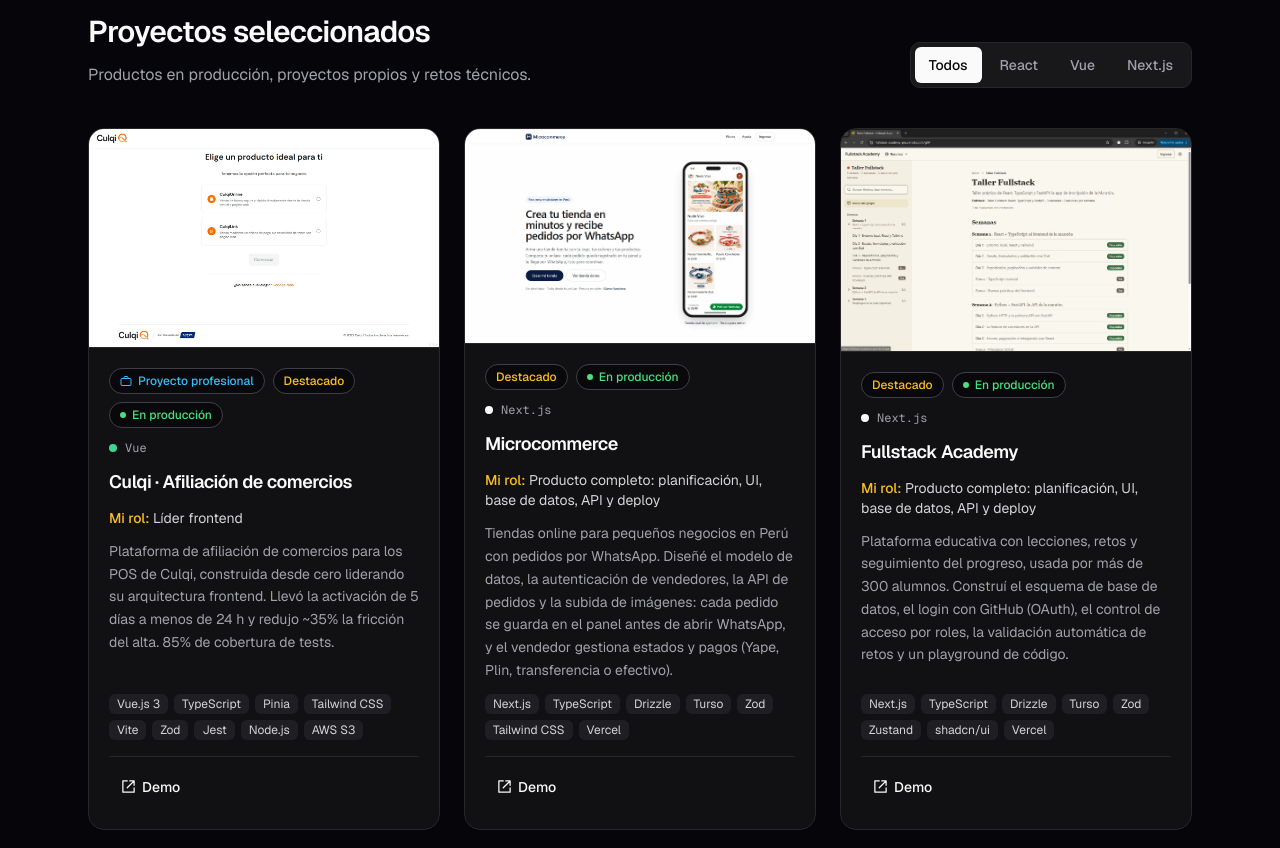
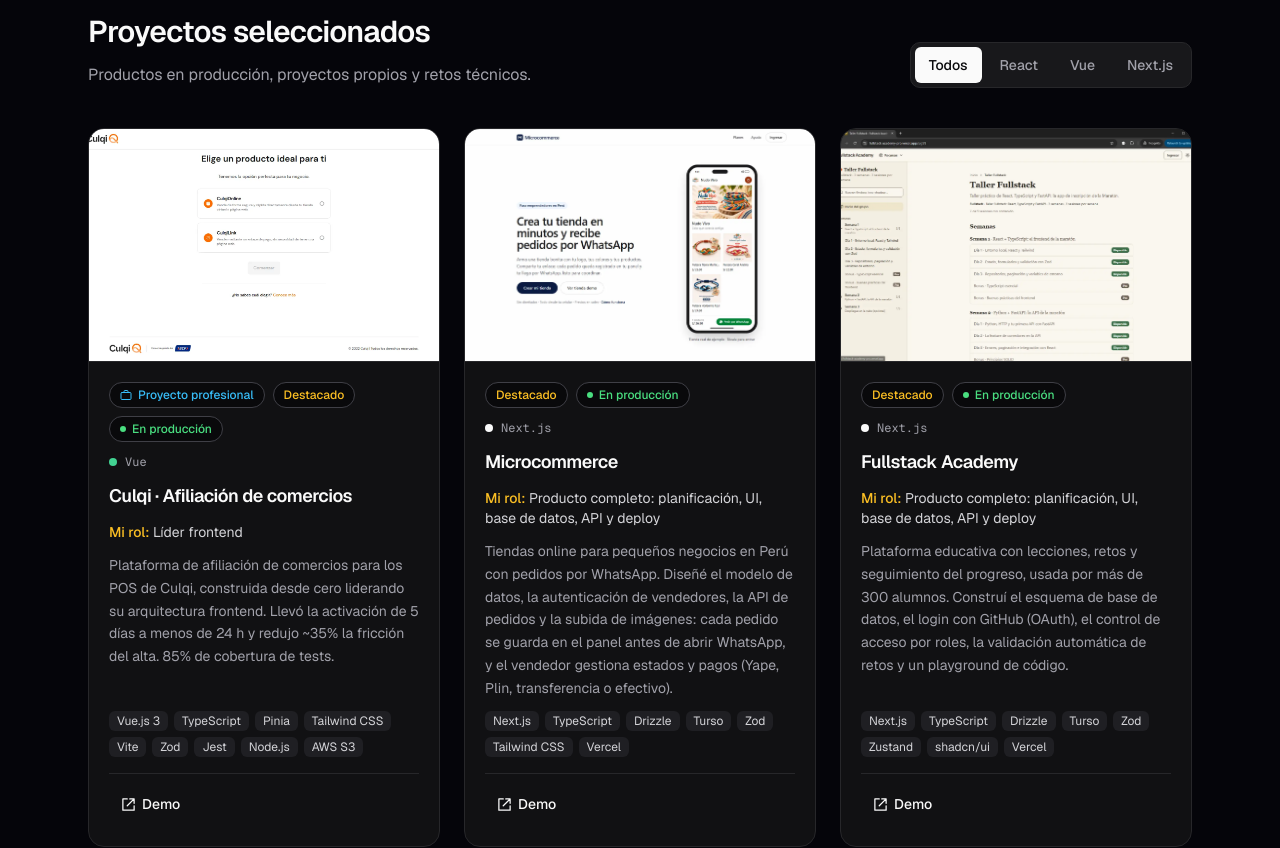
Before and after one commit to victorvzn/victorvillazon-portfolio, a Next.js app: page / in a window 1280 px wide. Shown: the part 2087-2935 px from the top of the page. Built offline with nearby package versions, Linux system fonts and the light colour scheme.

Commit message:
Enhance Card component layout with improved image handling and fixed aspect ratio

```diff
--- a/components/Card.jsx
+++ b/components/Card.jsx
@@ -36,11 +36,11 @@ const Card = ({
     <>
       {image
         ? <Image
-            className='h-full w-full object-cover'
+            className='absolute inset-0 h-full w-full object-cover object-top'
             src={image}
             alt={`${t.card.screenshotOf} ${title}`}
             width={700}
-            height={394}
+            height={467}
           />
         : <div className='flex h-full w-full items-center justify-center p-6 text-center font-mono text-sm text-zinc-400'>{title}</div>
       }
@@ -67,7 +67,9 @@ const Card = ({
       }
     </div>
 
-  const previewClass = 'relative block aspect-video border-b border-line bg-raised'
+  // Caja 3:2 fija para todas las cards (las capturas van de 1.35 a 1.72); overflow-hidden evita
+  // que una imagen más alta estire la caja. object-top conserva la parte superior de la captura.
+  const previewClass = 'relative block aspect-[3/2] overflow-hidden border-b border-line bg-raised'
 
   return (
     <article className='flex flex-col overflow-hidden rounded-2xl border border-line bg-surface transition duration-300 hover:-translate-y-1 hover:border-zinc-600'>
```
